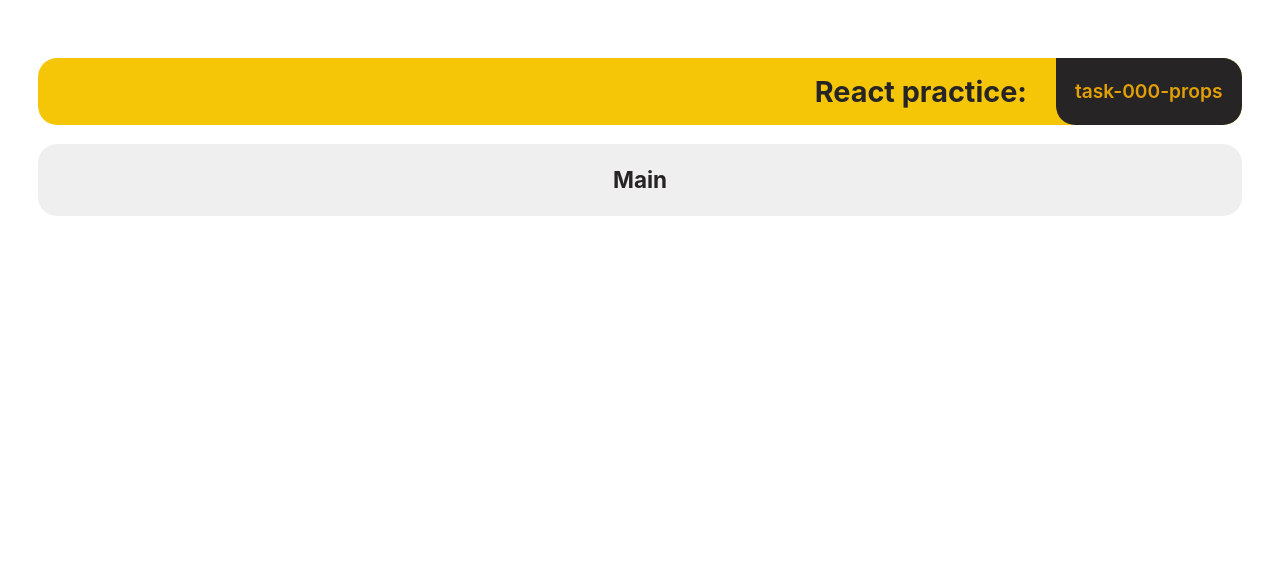
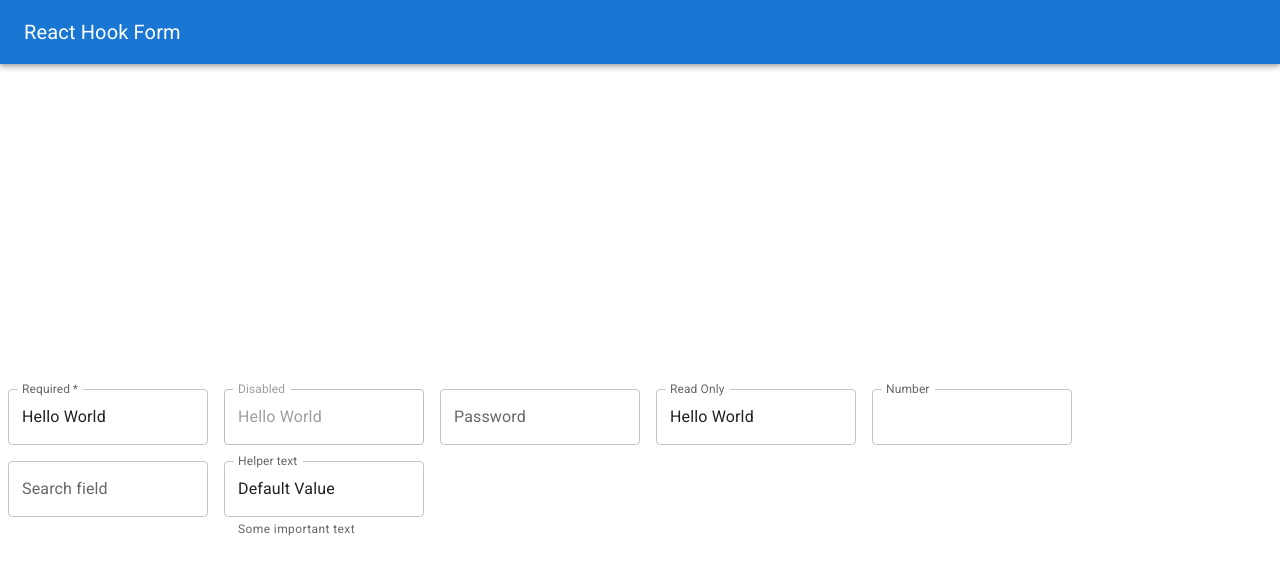
Before and after one commit to spacepocket1985/react-practice, a React (Vite) app: page / in a window 1280 px wide. Shown: the top 574 px of the page. Built offline with nearby package versions, Linux system fonts and the light colour scheme.

Commit message:
init: install MUI

```diff
--- a/package.json
+++ b/package.json
@@ -13,6 +13,11 @@
     "prepare": "husky install"
   },
   "dependencies": {
+    "@emotion/react": "^11.13.3",
+    "@emotion/styled": "^11.13.0",
+    "@fontsource/roboto": "^5.1.0",
+    "@mui/icons-material": "^6.1.1",
+    "@mui/material": "^6.1.1",
     "react": "^18.3.1",
     "react-dom": "^18.3.1"
   },
--- a/src/App.css
+++ /dev/null
@@ -1,8 +0,0 @@
-#root {
-  max-width: 1280px;
-  width: 100%;
-  margin: auto;
-  margin-top: 1rem;
-  padding: 2rem;
-  text-align: center;
-}
--- a/src/App.tsx
+++ b/src/App.tsx
@@ -1,15 +1,15 @@
 import { FC } from 'react';
 
 import { Header } from './components/layout/Header';
-import './App.css';
+import { RegistrationForm } from './components/registrationForm/registrationForm';
+
+import '@fontsource/roboto/400.css';
 
 const App: FC = () => {
   return (
     <>
       <Header />
-      <main>
-        <h3>Main</h3>
-      </main>
+      <RegistrationForm />
     </>
   );
 };
--- a/src/components/layout/Header.css
+++ /dev/null
@@ -1,22 +0,0 @@
-.header {
-  background-color: var(--second-color);
-  display: flex;
-  align-items: center;
-  justify-content: flex-end;
-  gap: 1rem;
-  border-radius: 1rem;
-  margin-bottom: 1rem;
-}
-
-.headerTitle {
-  padding: 0.5rem;
-}
-
-.subTitle {
-  background-color: var(--main-color);
-  color: var(--third-color);
-  font-weight: 600;
-  padding: 1rem;
-  border-radius: 1rem;
-  border-top-left-radius: 0;
-}
--- a/src/components/layout/Header.tsx
+++ b/src/components/layout/Header.tsx
@@ -1,10 +1,18 @@
-import './Header.css';
+import AppBar from '@mui/material/AppBar';
+import Box from '@mui/material/Box';
+import Toolbar from '@mui/material/Toolbar';
+import Typography from '@mui/material/Typography';
 
 export const Header: React.FC = () => {
   return (
-    <header className="header">
-      <h2 className="headerTitle">React practice: </h2>
-      <p className="subTitle">task-000-props</p>
-    </header>
+    <Box sx={{ flexGrow: 1 }}>
+      <AppBar position="static">
+        <Toolbar>
+          <Typography variant="h6" component="div">
+            React Hook Form
+          </Typography>
+        </Toolbar>
+      </AppBar>
+    </Box>
   );
 };
--- /dev/null
+++ b/src/components/registrationForm/registrationForm.tsx
@@ -0,0 +1,74 @@
+import { Box, TextField } from '@mui/material';
+import Grid from '@mui/material/Grid2';
+
+export const RegistrationForm: React.FC = () => {
+  return (
+    <Grid
+      container
+      style={{ height: '100vh' }}
+      justifyContent="center"
+      alignItems="center"
+    >
+      <Grid>
+        <Box
+          component="form"
+          sx={{ '& .MuiTextField-root': { m: 1, width: '25ch' } }}
+          noValidate
+          autoComplete="off"
+        >
+          <div>
+            <TextField
+              required
+              id="outlined-required"
+              label="Required"
+              defaultValue="Hello World"
+            />
+            <TextField
+              disabled
+              id="outlined-disabled"
+              label="Disabled"
+              defaultValue="Hello World"
+            />
+            <TextField
+              id="outlined-password-input"
+              label="Password"
+              type="password"
+              autoComplete="current-password"
+            />
+            <TextField
+              id="outlined-read-only-input"
+              label="Read Only"
+              defaultValue="Hello World"
+              slotProps={{
+                input: {
+                  readOnly: true,
+                },
+              }}
+            />
+            <TextField
+              id="outlined-number"
+              label="Number"
+              type="number"
+              slotProps={{
+                inputLabel: {
+                  shrink: true,
+                },
+              }}
+            />
+            <TextField
+              id="outlined-search"
+              label="Search field"
+              type="search"
+            />
+            <TextField
+              id="outlined-helperText"
+              label="Helper text"
+              defaultValue="Default Value"
+              helperText="Some important text"
+            />
+          </div>
+        </Box>
+      </Grid>
+    </Grid>
+  );
+};
--- a/src/index.css
+++ b/src/index.css
@@ -1,11 +1,6 @@
 * {
   margin: 0;
   padding: 0;
-
-  --main-color: #262424;
-  --first-color: #efefef;
-  --second-color: #f5c507;
-  --third-color: #e2a005;
 }
 
 *,
@@ -13,85 +8,3 @@
 *::after {
   box-sizing: inherit;
 }
-
-:root {
-  font-family: Inter, system-ui, Avenir, Helvetica, Arial, sans-serif;
-  line-height: 1.5;
-  font-weight: 400;
-  color: var(--main-color);
-  font-size: 1.2rem;
-}
-
-a {
-  font-weight: 500;
-  color: var(--main-color);
-  background-color: var(--second-color);
-  text-decoration: inherit;
-}
-a:hover {
-  background-color: var(--third-color);
-}
-
-html {
-  box-sizing: border-box;
-  font-size: 10px;
-}
-
-body {
-  margin: 0;
-  display: flex;
-  place-items: center;
-  min-width: 320px;
-  min-height: 100vh;
-}
-
-main {
-  width: 100%;
-  padding: 1rem;
-  background-color: var(--first-color);
-  border-radius: 1rem;
-}
-
-h1 {
-  font-size: 2rem;
-  line-height: 1.1;
-}
-
-button,
-input {
-  border-radius: 0.8rem;
-  border: 0.2rem solid transparent;
-  padding: 0.6em 1.2em;
-  font-size: 1em;
-  font-weight: 500;
-  font-family: inherit;
-  background-color: var(--second-color);
-  cursor: pointer;
-  transition: border-color 0.25s;
-}
-button:hover {
-  border-color: var(--main-color);
-}
-button:focus,
-button:focus-visible {
-  outline: 0.4rem auto -webkit-focus-ring-color;
-}
-
-.sphere {
-  display: flex;
-  align-items: center;
-  justify-content: center;
-  height: 2.5rem;
-  width: 2.5rem;
-  border-radius: 50%;
-  text-align: center;
-  padding: 1rem;
-  background-color: var(--third-color);
-  border: 0.2rem solid var(--main-color);
-  font-weight: 600;
-}
-
-input {
-  background-color: var(--first-color);
-  border: 0.2rem solid var(--second-color);
-}
```
Also changed, not shown: src/components/wrapperComponent/WrapperComponent.css (deleted, +0 -16 lines), src/components/wrapperComponent/WrapperComponent.tsx (deleted, +0 -18 lines), 1 other file (tests, documents, lock files or other folders).
